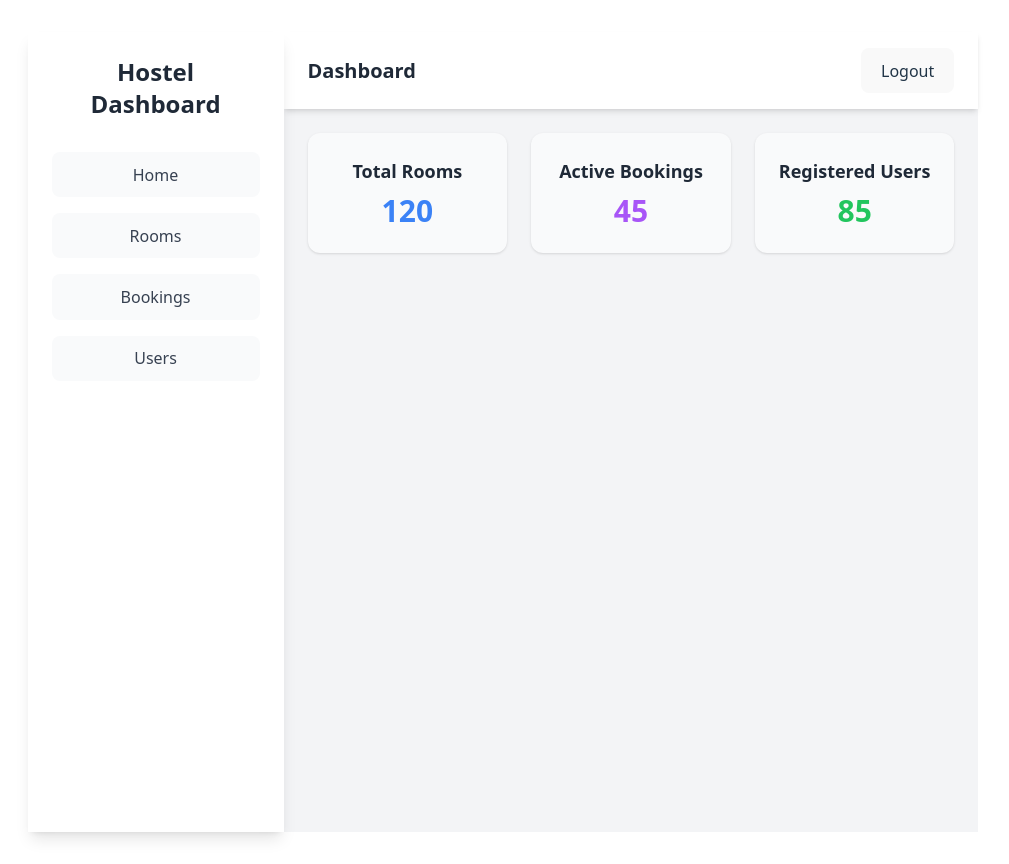
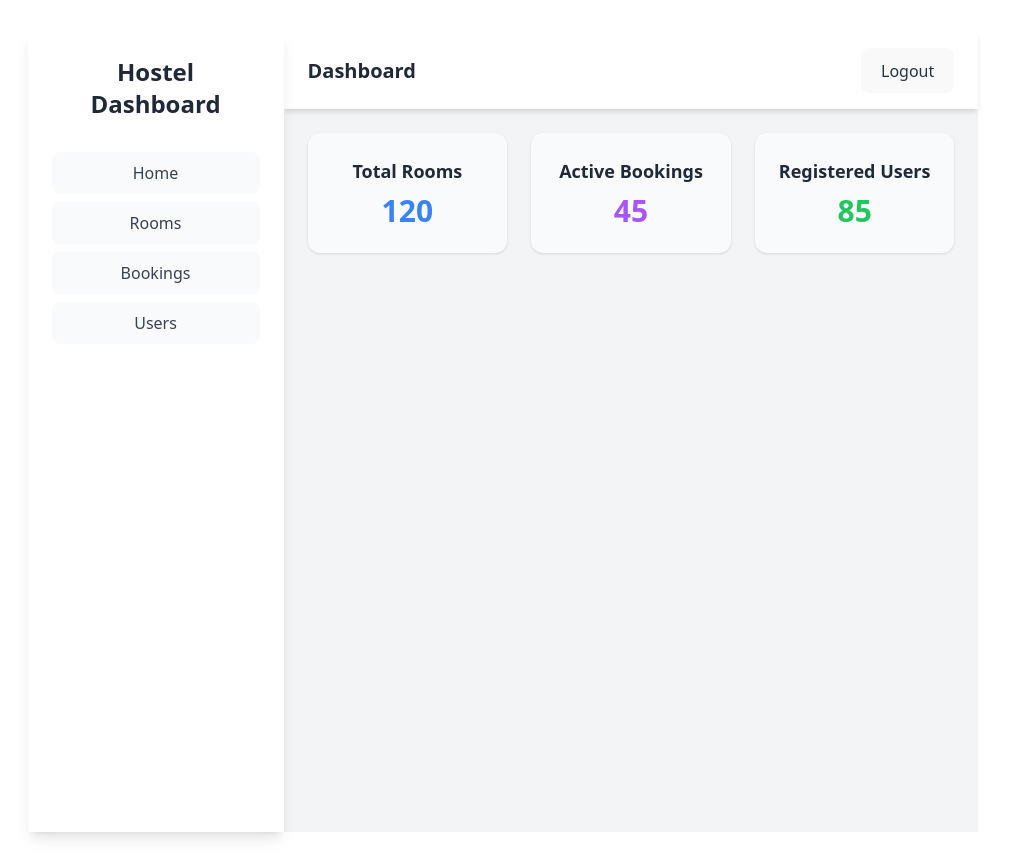
Before and after one commit to Ayushsinghbisht/ONGC_frontend, a React (Vite) app in the folder hoste-frontend/: page /dashboard in a window 1280 px wide. Shown: the whole page, without its empty margins (137-1146 px from the left). Built offline with nearby package versions, Linux system fonts and the light colour scheme.

Commit message:
make UI more better

```diff
--- a/hoste-frontend/src/Pages/Dashboard.jsx
+++ b/hoste-frontend/src/Pages/Dashboard.jsx
@@ -19,21 +19,21 @@ export default function Dashboard() {
     }`}
   >
     <h2 className="text-2xl font-bold mb-8 text-gray-800">Hostel Dashboard</h2>
-    <nav className="flex flex-col gap-4 text-gray-700">
-      {/* Static grey shade + hover blue */}
-      <button className="btn btn-ghost w-full justify-start bg-gray-50 hover:bg-blue-100 hover:text-blue-600 hover:shadow-md transition duration-200">
+ <nav className="flex flex-col text-gray-700">
+  <button className="btn btn-ghost w-full justify-start bg-gray-50 mb-2 px-4 py-2 rounded-lg hover:bg-blue-100 hover:text-blue-600 hover:shadow-md transition duration-200">
     Home
   </button>
-      <button className="btn btn-ghost w-full justify-start bg-gray-50 hover:bg-blue-100 hover:text-blue-600 hover:shadow-md transition duration-200">
+  <button className="btn btn-ghost w-full justify-start bg-gray-50 mb-2 px-4 py-2 rounded-lg hover:bg-blue-100 hover:text-blue-600 hover:shadow-md transition duration-200">
     Rooms
   </button>
-      <button className="btn btn-ghost w-full justify-start bg-gray-50 hover:bg-blue-100 hover:text-blue-600 hover:shadow-md transition duration-200">
+  <button className="btn btn-ghost w-full justify-start bg-gray-50 mb-2 px-4 py-2 rounded-lg hover:bg-blue-100 hover:text-blue-600 hover:shadow-md transition duration-200">
     Bookings
   </button>
-      <button className="btn btn-ghost w-full justify-start bg-gray-50 hover:bg-blue-100 hover:text-blue-600 hover:shadow-md transition duration-200">
+  <button className="btn btn-ghost w-full justify-start bg-gray-50 mb-2 px-4 py-2 rounded-lg hover:bg-blue-100 hover:text-blue-600 hover:shadow-md transition duration-200">
     Users
   </button>
 </nav>
+
   </div>
 
   {/* Main Content */}
```
Lines whose indentation alone changed are shown as unchanged.
